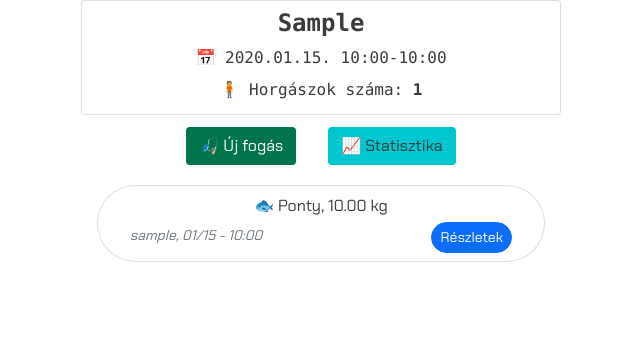
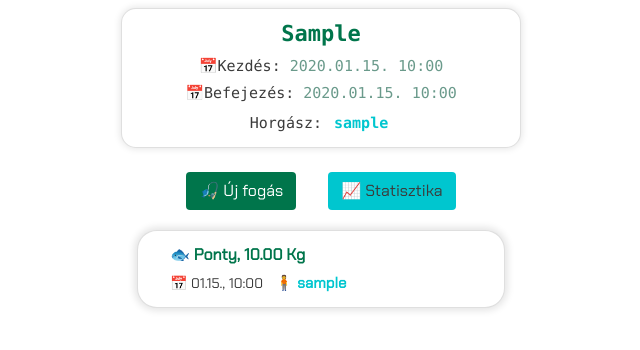
Before and after one commit to janzsob/scofish, a Django app: page /trip_details/1/ in a window 1280 px wide. Shown: the part 54-404 px from the top of the page, without its empty margins (319-959 px from the left). Run offline with Django 3.2, Linux system fonts and the light colour scheme; tables that the repository leaves empty hold one stand-in row (values such as "Sample post"); some libraries are stand-ins or nearby versions.

Commit message:
designed trip details

```diff
--- a/catch_details/templates/catch_details/catch.html
+++ b/catch_details/templates/catch_details/catch.html
@@ -3,7 +3,7 @@
 
 
 {% block content %}
-<div class="row justify-content-center mx-3 my-3">
+<div class="row justify-content-center mx-4 my-3">
     <div class="card p-3 catch-card" style="width: 28rem;">
         {% if catch.image %}
         <a href="{{ catch.image.url }}" target="_blank"> <!-- It opens the image in a new tab -->
@@ -13,9 +13,9 @@
         <div class="card-body p-0 m-0 mt-3">
             <h5 class="mb-2" style="color: #00754B; font-size: 18px; font-weight:600">🐟 {{ catch.fish_type }}, {{ catch.weight }} kg{% if catch.length %}, {{ catch.length }} cm{% endif %}</h5>
             <p class="mb-2" style="color:#00C6CF; font-weight:600; font-size:16px">🧍 {{ catch.fisherman }}</p>
-            <p class="mb-2" style=" font-weight:600; font-size:16px">🧆 {{ catch.hook_bait }}</p>
+            <p class="mb-2" style=" font-weight:500; font-size:16px">🧆 {{ catch.hook_bait }}</p>
             <div class="d-flex mb-2">
-                <div class="me-auto" style="color: #6A9A8B; font-weight:500; font-size: 16px;">📅 {{ catch.datetime|date:"Y.m.d., H:i" }}</div>
+                <div class="me-auto" style="color:#6A9A8B; font-weight:500; font-size: 14px;">📅 {{ catch.datetime|date:"Y.m.d., H:i" }}</div>
                 {% if catch.fisherman.user == user %}
                 <div>
                     <!-- Edit catch button -->
--- a/new_trip/templates/new_trip/trip_details.html
+++ b/new_trip/templates/new_trip/trip_details.html
@@ -4,49 +4,38 @@
 
 {% block content %}
 <!-- Summary table about the trip -->
-<div class="row justify-content-center m-0">
-    <div class="card font-monospace p-0 position-relative" style="width: 30rem;">
-        <div class="card-body p-1">
+<div class="row justify-content-center m-2">
+    <div class="card font-monospace p-2 mb-2  info-card" style="width: 25rem;">
+        <div class="card-body position-relative p-0">
             <div class="d-flex justify-content-center text-center my-1 mx-0" >
-                <h4 class="fw-bold m-0">{{ trip.lake }}</h4>
+                <h4 class="m-0" style="color: #00754B; font-size:22px; font-weight:600">{{ trip.lake }}</h4>
             </div>
-            <div class="row justify-content-center text-center mx-0">
-                <div class="col my-1" >
-                    {% if trip.s_date|date:"m/d/Y" == trip.e_date|date:"m/d/Y" %}
-                    <span class="">
-                        📅 {{ trip.s_date|date:"Y.m.d. H:i" }}-{{ trip.e_date|date:"H:i" }}
-                    </span>
-
+            <div class="d-flex flex-column text-center my-2">
+                <div class="mb-1" style="font-size: 15px;">📅Kezdés: <span style="color: #6A9A8B; font-size:15px">{{ trip.s_date|date:"Y.m.d. H:i" }}</span></div>
+                <div style="font-size: 15px;">📅Befejezés: <span style="color: #6A9A8B; font-size:15px">{{ trip.e_date|date:"Y.m.d. H:i" }}</span></div>
+            </div>
+            <div class="d-flex justify-content-center my-1">
+                <div class="align-self-center px-1" style="font-weight:500; font-size:15px">
+                    {% if trip.fisherman.all.count == 1 %}
+                    Horgász:
                     {% else %}
-                    <span>
-                        📅  {{ trip.s_date|date:"m.d. H:i" }} - {{ trip.e_date|date:"m.d. H:i" }}
-                    </span>
+                    Horgászok:
                     {% endif %}
                 </div>
-            </div>
-            <div class="d-flex justify-content-center text-center mx-0 my-1">
-                <div class="mb-1">🧍 Horgászok száma: <span class="fw-bold">{{ trip.fisherman.all.count }}</span></div>
-                <!--
-                <div class="me-auto px-2">
-                    {% if trip.fisherman.all.count == 1 %}
-                    🧍 Horgász:
-                    {% else %}
-                    🧍 Horgászok:
-                    {% endif %}
+                <div class="d-flex flex-wrap">
+                    {% for fisherman in trip.fisherman.all %}
+                    <div class="px-2 m-0" style="color: #00C6CF; font-weight:600; font-size:15px">
+                        {{ fisherman }}
+                    </div>
+                    {% endfor %}
                 </div>
-                {% for fisherman in trip.fisherman.all %}
-                <div class="px-2 px-lg-4 px-md-4" >
-                    {{ fisherman }}
-                </div>
-                {% endfor %}
-                -->
             </div>
 
             {% for fisherman in trip.fisherman.all %}
             {% if fisherman.user == user %}
             <!-- Edit Trip button -->
             <div class="d-flex flex-row-reverse position-absolute top-0 end-0">
-                <a href="{% url 'new_trip:edit_trip' trip.trip_id %}" class="text-decoration-none text-reset p-2">
+                <a href="{% url 'new_trip:edit_trip' trip.trip_id %}" class="text-decoration-none text-reset p-1">
                     <svg xmlns="http://www.w3.org/2000/svg" width="23" height="23" fill="#00754B" class="bi bi-gear" viewBox="0 0 16 16">
                         <path d="M8 4.754a3.246 3.246 0 1 0 0 6.492 3.246 3.246 0 0 0 0-6.492zM5.754 8a2.246 2.246 0 1 1 4.492 0 2.246 2.246 0 0 1-4.492 0z"/>
                         <path d="M9.796 1.343c-.527-1.79-3.065-1.79-3.592 0l-.094.319a.873.873 0 0 1-1.255.52l-.292-.16c-1.64-.892-3.433.902-2.54 2.541l.159.292a.873.873 0 0 1-.52 1.255l-.319.094c-1.79.527-1.79 3.065 0 3.592l.319.094a.873.873 0 0 1 .52 1.255l-.16.292c-.892 1.64.901 3.434 2.541 2.54l.292-.159a.873.873 0 0 1 1.255.52l.094.319c.527 1.79 3.065 1.79 3.592 0l.094-.319a.873.873 0 0 1 1.255-.52l.292.16c1.64.893 3.434-.902 2.54-2.541l-.159-.292a.873.873 0 0 1 .52-1.255l.319-.094c1.79-.527 1.79-3.065 0-3.592l-.319-.094a.873.873 0 0 1-.52-1.255l.16-.292c.893-1.64-.902-3.433-2.541-2.54l-.292.159a.873.873 0 0 1-1.255-.52l-.094-.319zm-2.633.283c.246-.835 1.428-.835 1.674 0l.094.319a1.873 1.873 0 0 0 2.693 1.115l.291-.16c.764-.415 1.6.42 1.184 1.185l-.159.292a1.873 1.873 0 0 0 1.116 2.692l.318.094c.835.246.835 1.428 0 1.674l-.319.094a1.873 1.873 0 0 0-1.115 2.693l.16.291c.415.764-.42 1.6-1.185 1.184l-.291-.159a1.873 1.873 0 0 0-2.693 1.116l-.094.318c-.246.835-1.428.835-1.674 0l-.094-.319a1.873 1.873 0 0 0-2.692-1.115l-.292.16c-.764.415-1.6-.42-1.184-1.185l.159-.291A1.873 1.873 0 0 0 1.945 8.93l-.319-.094c-.835-.246-.835-1.428 0-1.674l.319-.094A1.873 1.873 0 0 0 3.06 4.377l-.16-.292c-.415-.764.42-1.6 1.185-1.184l.292.159a1.873 1.873 0 0 0 2.692-1.115l.094-.319z"/>
@@ -89,25 +78,24 @@
     {% endif %}
 </div>
 
+{% for catch in catches %}
+        <div class="row justify-content-center mx-4 my-2">
+            <div class="card p-2 m-0 trip-details-catch" style="width: 23rem;">
+                <a href="{% url 'catch_details:catch' catch.catch_id %}" class="text-decoration-none text-reset">
+                    <div class="card-body p-0">
+                        <div class="d-flex flex-column px-2 px-md-4 py-1">
+                            <div class="mb-1" style="font-size: 16px; color:#00754B; font-weight:600">
+                                🐟 {{ catch.fish_type }}, {{ catch.weight }} Kg
+                            </div>
+                            <div >
+                                <span style="font-size: 14px;">📅 {{ catch.datetime|date:"m.d., H:i" }}</span>
+                                <span class="px-2" style="font-size: 15px; color:#00C6CF; font-weight:600">🧍 {{catch.fisherman}}</span>
+                            </div>
 
-{% for catch in catches %}
-        <div class="row justify-content-center mx-1 my-2">
-            <div class="card p-0 rounded-pill" style="width: 28rem;">
-                <div class="card-body p-2">
-                    <div class="row justify-content-center">
-                        🐟 {{ catch.fish_type }}, {{ catch.weight }} kg
-                    </div>
-                    <div class="d-flex mt-1 ">
-                        <div class="">
-                            <span class="mx-1 mx-md-4 mx-lg-4 fst-italic align-middle"><small class="text-muted">{{catch.fisherman}}, {{ catch.datetime|date:"m/d - H:i" }}</small></span>
                         </div>
-                        <div class="ms-auto">
-                            <a href="{% url 'catch_details:catch' catch.catch_id %}" class="mx-1 mx-md-4 mx-lg-4"><button class="btn btn-primary btn-sm rounded-pill">Részletek</button></a>
-                        </div>
-                    </div>
-                </div>
-            </div>
-        </div>
+                    </div> <!-- card-body end -->
+                </a>
+            </div> <!-- card end -->
+        </div> <!-- row end -->
 {% endfor %}
-
 {% endblock content %}
--- a/static/css/style.css
+++ b/static/css/style.css
@@ -89,3 +89,18 @@ body {
     border-radius: 20px;
     box-shadow: 0 0 7px 2px rgba(0,0,0,0.1);
 }
+
+/* Trip details page */
+
+.trip-details-catch {
+    border-radius: 20px;
+    box-shadow: 0 0 7px 3px rgba(0,0,0,0.1);
+}
+
+.info-card {
+    /*
+    border-bottom-left-radius: 15px;
+    border-bottom-right-radius: 15px;*/
+    border-radius: 15px;
+    box-shadow: 0 0 7px 1px rgba(0,0,0,0.1);
+}
--- a/templates/base.html
+++ b/templates/base.html
@@ -86,7 +86,7 @@
       </div>
     </nav> <!-- navbar end -->
 
-    <div class="container-fluid px-2">
+    <div class="container-fluid p-0 m-0">
       {% block content %}
 
       {% endblock content %}
```
Also changed, not shown: trips_feed/templates/trips_feed/feed.html (+6 -4 lines).
